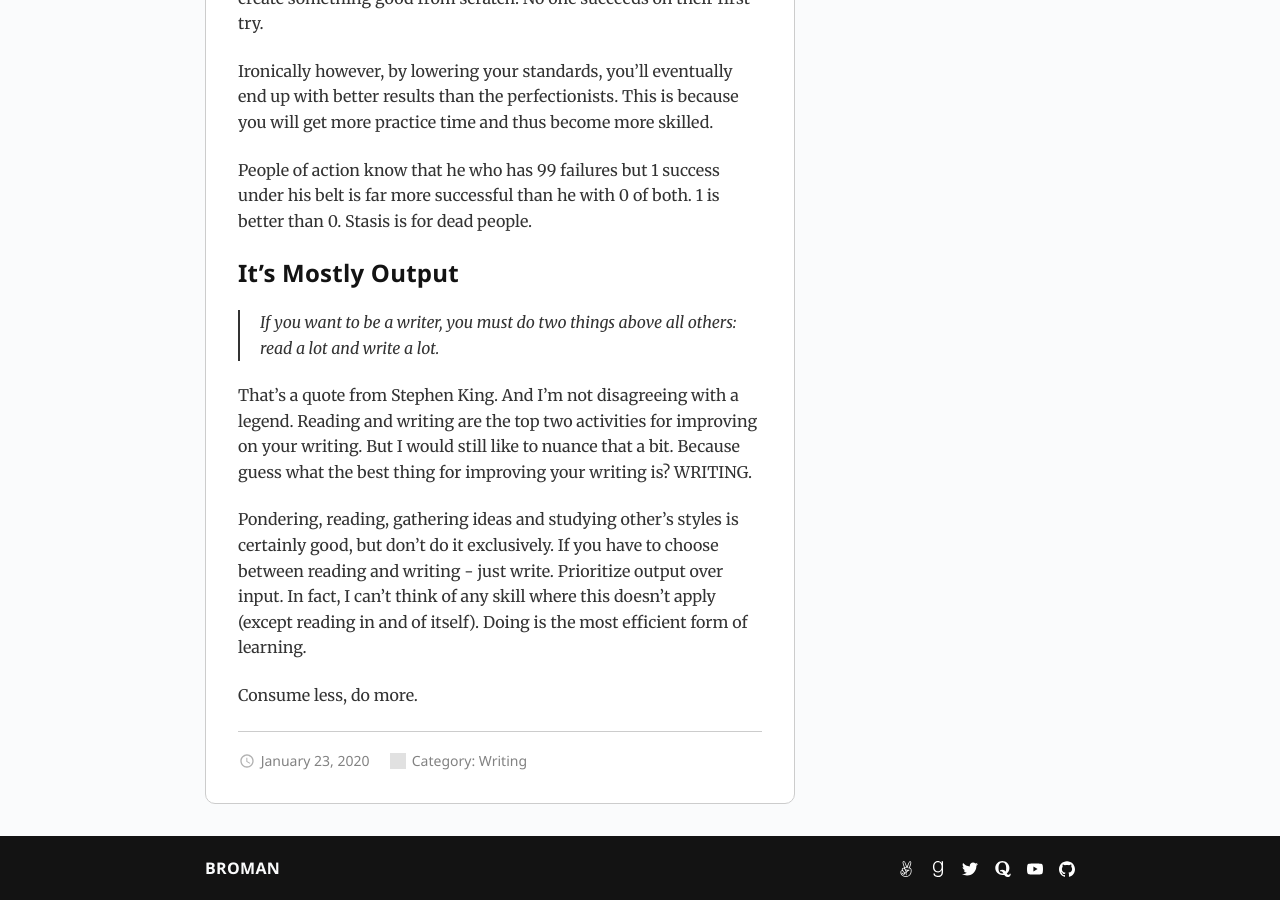
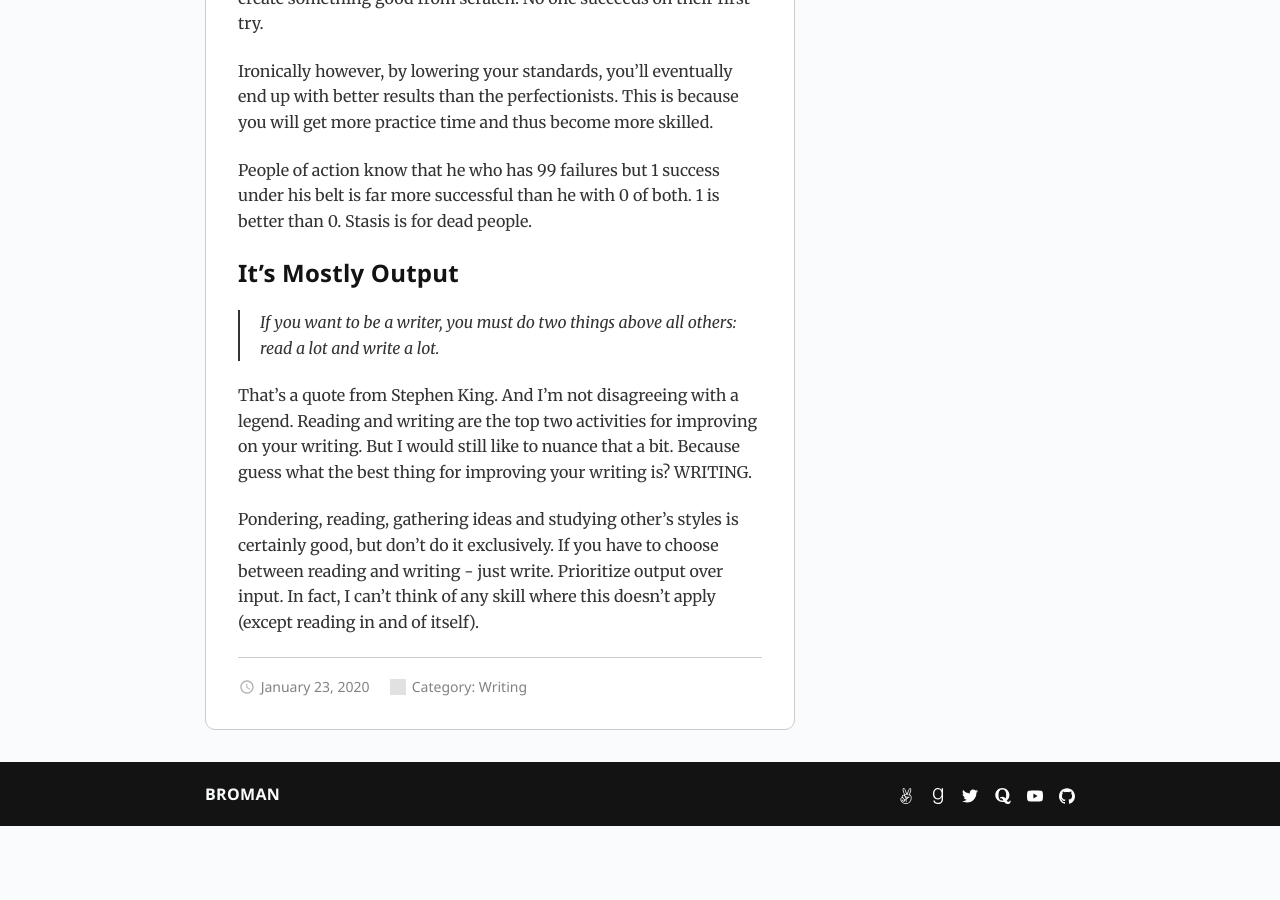
Before and after one commit to gdbroman/broman.blog, a Jekyll site: the page built from _posts/2020/2020-01-23-writers-block.md, in a window 1280 px wide and 900 px high, scrolled down 2750 px. Built offline with Jekyll 4.4.1, drawn with Linux system fonts in a browser that asks for light colours; after the commit the page ends 3576 px from its top, so only the background shows below that; grey boxes are pictures that could not be loaded.

Commit message:
revision

```diff
--- a/_posts/2020/2020-01-23-writers-block.md
+++ b/_posts/2020/2020-01-23-writers-block.md
@@ -49,10 +49,7 @@ People of action know that he who has 99 failures but 1 success under his belt i
 ## It's Mostly Output
 
 > If you want to be a writer, you must do two things above all others: read a lot and write a lot.
->
 
 That's a quote from Stephen King. And I'm not disagreeing with a legend. Reading and writing are the top two activities for improving on your writing. But I would still like to nuance that a bit. Because guess what the best thing for improving your writing is? WRITING.
 
-Pondering, reading, gathering ideas and studying other's styles is certainly good, but don't do it exclusively. If you have to choose between reading and writing - just write. Prioritize output over input. In fact, I can't think of any skill where this doesn't apply (except reading in and of itself). Doing is the most efficient form of learning.
-
-Consume less, do more.
+Pondering, reading, gathering ideas and studying other's styles is certainly good, but don't do it exclusively. If you have to choose between reading and writing - just write. Prioritize output over input. In fact, I can't think of any skill where this doesn't apply (except reading in and of itself).
```
